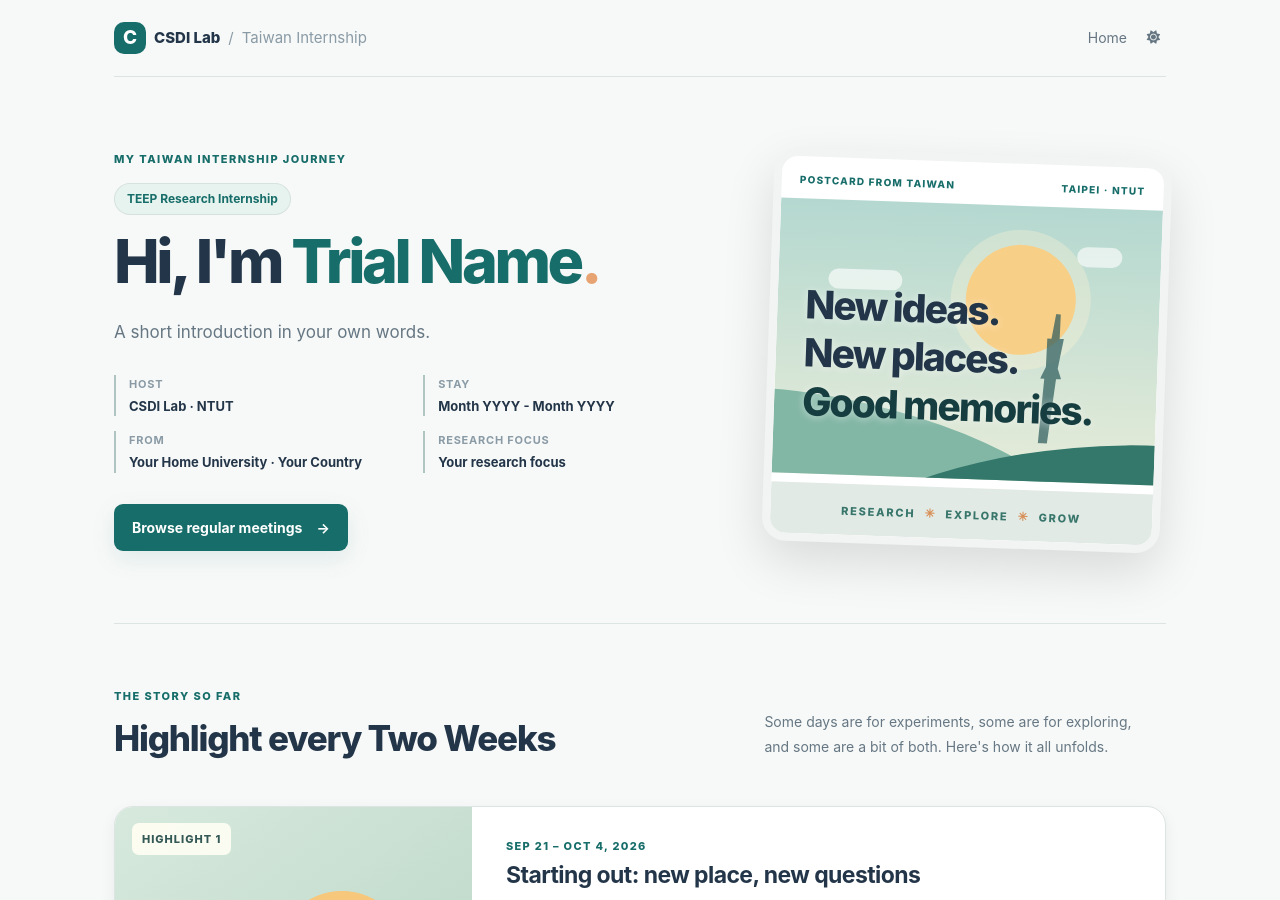
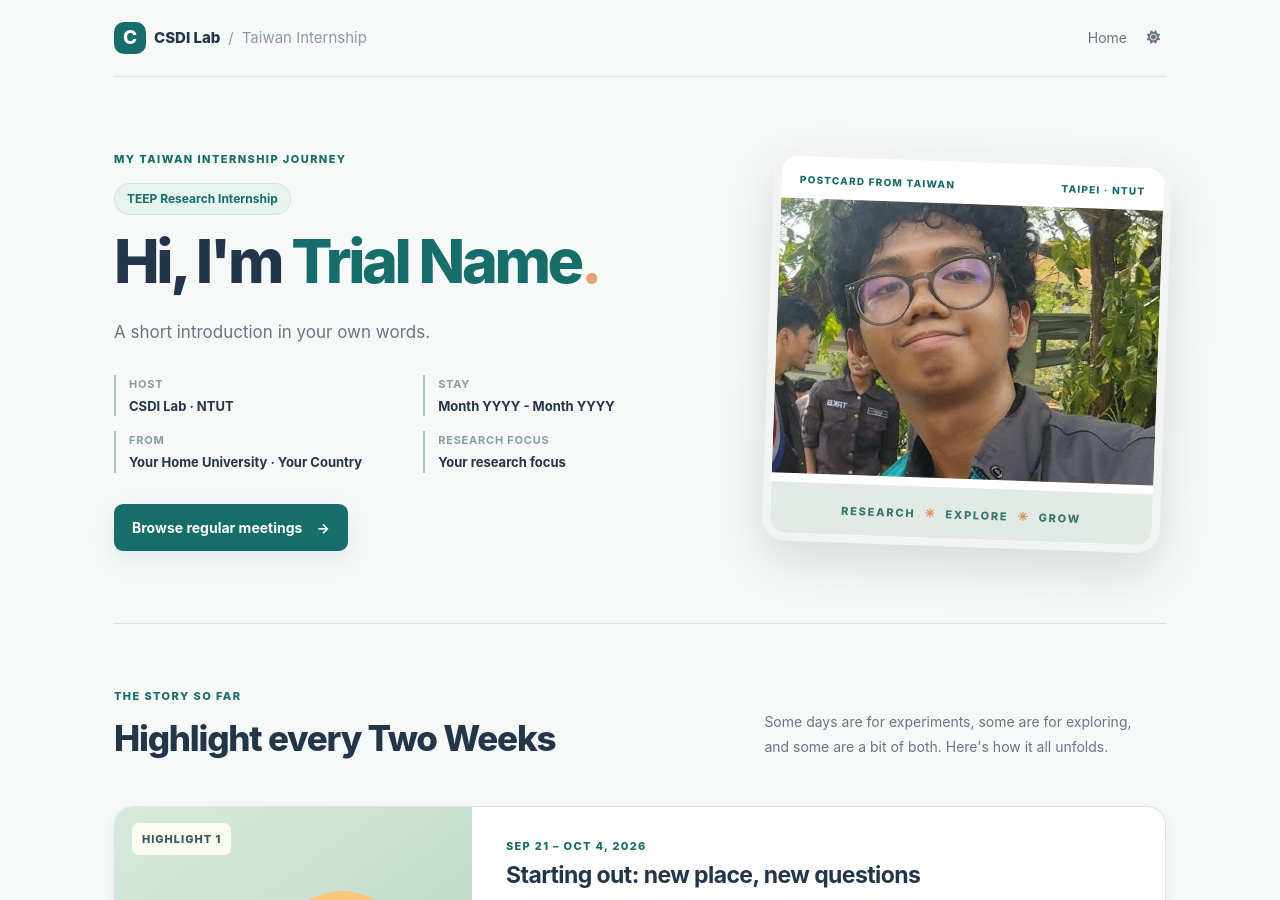
Before and after one commit to hendrisutrisno/2026intern, a Jekyll site: the page built from docs/index.md, in a window 1280 px wide and 900 px high. Built offline with Jekyll 4.4.1, drawn with Linux system fonts in a browser that asks for light colours.

Commit message:
updatin index template

```diff
--- a/docs/index.md
+++ b/docs/index.md
@@ -24,19 +24,7 @@ title: My Taiwan Internship Journey
   <div class="hero-visual" aria-hidden="true">
     <div class="postcard">
       <div class="postcard-top"><span>POSTCARD FROM TAIWAN</span><span>TAIPEI · NTUT</span></div>
-      {% if site.intern.postcard_image %}
-        <img src="{{ site.intern.postcard_image | relative_url }}" alt="Postcard" class="postcard-bg-img">
-      {% else %}
-      <div class="scene">
-        <div class="scene-sun"></div>
-        <div class="scene-cloud cloud-one"></div>
-        <div class="scene-cloud cloud-two"></div>
-        <div class="scene-hill hill-back"></div>
-        <div class="scene-hill hill-front"></div>
-        <div class="scene-tower"></div>
-      </div>
-      {% endif %}
-      <div class="postcard-message">New ideas.<br>New places.<br><em>Good memories.</em></div>
+      <img src="{{ '/assets/photos/front1.jpeg' | relative_url }}" alt="Postcard" class="postcard-bg-img">
       <div class="postcard-bottom">RESEARCH <span>✳</span> EXPLORE <span>✳</span> GROW</div>
     </div>
   </div>
```
Also changed, not shown: docs/assets/photos/front1.jpeg (added).
